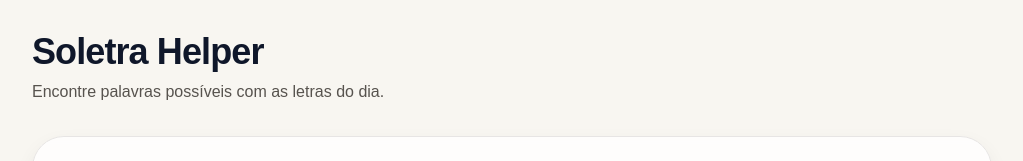
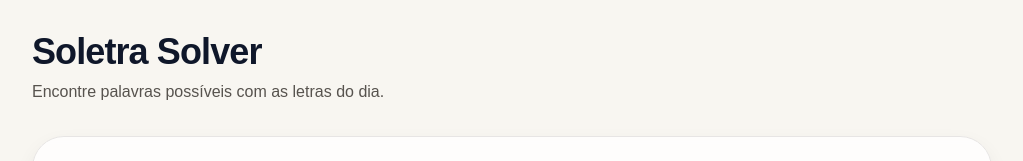
Before and after one commit to pedronns/soletra-solver, a Next.js app: page / in a window 1280 px wide. Shown: the top 161 px of the page, without its empty margins (128-1151 px from the left). Built offline with nearby package versions, Linux system fonts and the light colour scheme.

Commit message:
change project name

```diff
--- a/app/layout.tsx
+++ b/app/layout.tsx
@@ -2,7 +2,7 @@ import './globals.css';
 import type { Metadata } from 'next';
 
 export const metadata: Metadata = {
-  title: 'Soletra Helper',
+  title: 'Soletra Solver',
   description: 'Encontre palavras possíveis com as letras do dia.',
   icons: {
     icon: '/icon.png',
--- a/app/page.tsx
+++ b/app/page.tsx
@@ -223,7 +223,7 @@ export default function Page() {
       <div className='mx-auto max-w-5xl px-4 pb-12 pt-8 sm:px-6 lg:px-8'>
         <header className='mb-8 flex flex-col gap-2 text-center sm:text-left'>
           <h1 className='text-3xl font-black tracking-tight text-slate-900 sm:text-4xl'>
-            Soletra Helper
+            Soletra Solver
           </h1>
           <p className='text-base text-stone-600'>
             Encontre palavras possíveis com as letras do dia.
--- a/package.json
+++ b/package.json
@@ -1,5 +1,5 @@
 {
-  "name": "soletra-helper",
+  "name": "soletra-solver",
   "private": true,
   "scripts": {
     "dev": "next dev",
```
Also changed, not shown: 2 other files (tests, documents, lock files or other folders).
